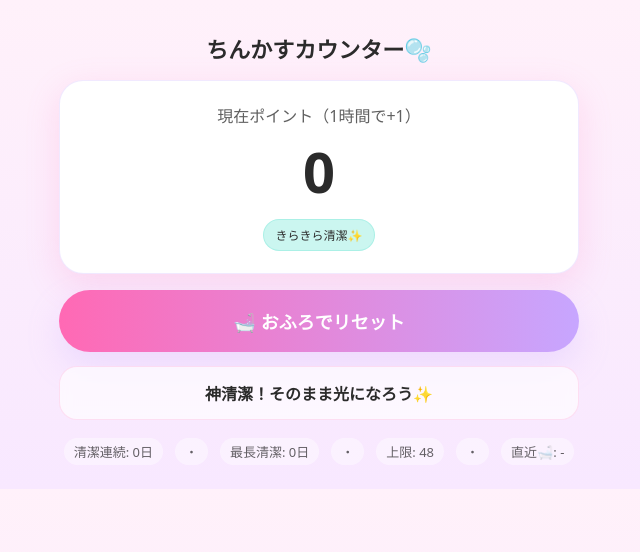
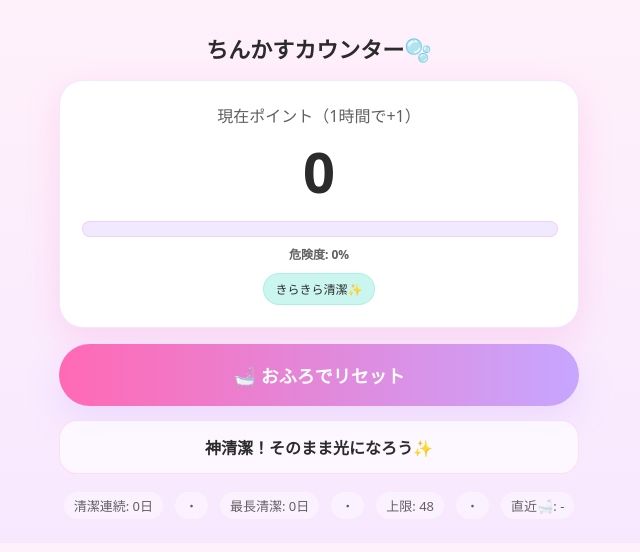
Before and after one commit to skurosawa/chinkasu-pwa, a React (Vite) app: page / in a window 1280 px wide. Shown: the top 552 px of the page, without its empty margins (321-961 px from the left). Built offline with nearby package versions, Linux system fonts and the light colour scheme.

Commit message:
feat: update UI (gauge) and styles

```diff
--- a/src/App.tsx
+++ b/src/App.tsx
@@ -17,37 +17,42 @@ const getOrInitLastResetAt = () => {
 
 export default function App() {
   const todayKey = useMemo(() => getTodayKeyJST(), [])
+
   const [point, setPoint] = useState(0)
-  const [lastResetAt, setLastResetAt] = useState<number>(() => getOrInitLastResetAt())
+  const [lastResetAt, setLastResetAt] = useState<number>(() =>
+    getOrInitLastResetAt(),
+  )
 
-  // 清潔連続（その日に🛁押したら+1、同日複数回はノーカン）
   const [cleanStreak, setCleanStreak] = useState<number>(() =>
     Number(localStorage.getItem('currentCleanStreak') ?? '0'),
   )
+
   const [bestClean, setBestClean] = useState<number>(() =>
     Number(localStorage.getItem('bestCleanStreak') ?? '0'),
   )
 
-  // 直近の🛁履歴表示（例: 13→0）
   const [lastBathPoint, setLastBathPoint] = useState<number | null>(null)
 
-  // 起動時に直近イベントを読む
+  // 起動時に履歴の最新を読む
   useEffect(() => {
     const events = loadBathEvents()
     const last = events.at(-1)
     setLastBathPoint(last ? last.pointBefore : null)
   }, [])
 
-  // 起動時＆一定間隔でポイント再計算（1分に1回で十分）
+  // 1分ごとにポイント再計算
   useEffect(() => {
     const tick = () => {
       const p = calcPoint(nowMs(), lastResetAt, MAX_POINT)
       setPoint(p)
     }
     tick()
-    const id = window.setInterval(tick, 60 * 1000) // 1 minute
+    const id = window.setInterval(tick, 60 * 1000)
     return () => window.clearInterval(id)
   }, [lastResetAt])
+
+  const dangerPercent = Math.round((point / MAX_POINT) * 100)
+  const isDanger = point >= 24
 
   const badge = () => {
     if (point === 0) return 'きらきら清潔✨'
@@ -69,16 +74,13 @@ export default function App() {
     const before = point
     const t = nowMs()
 
-    // 🛁イベント履歴に保存
     appendBathEvent({ ts: t, dayKey: todayKey, pointBefore: before })
     setLastBathPoint(before)
 
-    // リセット
     localStorage.setItem('lastResetAt', String(t))
     setLastResetAt(t)
     setPoint(0)
 
-    // その日に初めて🛁を押したなら、清潔連続を+1
     const lastBathDay = localStorage.getItem('lastBathDay') ?? ''
     if (lastBathDay !== todayKey) {
       const next = cleanStreak + 1
@@ -99,7 +101,21 @@ export default function App() {
 
       <div className="card">
         <p>現在ポイント（1時間で+1）</p>
+
         <div className="count">{point}</div>
+
+        {/* 危険度ゲージ */}
+        <div className="gauge">
+          <div
+            className="gaugeFill"
+            style={{ width: `${dangerPercent}%` }}
+          />
+        </div>
+
+        <div className={`gaugeLabel ${isDanger ? 'danger' : ''}`}>
+          危険度: {dangerPercent}%
+        </div>
+
         <div className="badge">{badge()}</div>
       </div>
 
@@ -116,7 +132,9 @@ export default function App() {
         <span>・</span>
         <span>上限: {MAX_POINT}</span>
         <span>・</span>
-        <span>直近🛁: {lastBathPoint === null ? '-' : `${lastBathPoint}→0`}</span>
+        <span>
+          直近🛁: {lastBathPoint === null ? '-' : `${lastBathPoint}→0`}
+        </span>
       </div>
     </div>
   )
--- a/src/styles/globals.css
+++ b/src/styles/globals.css
@@ -90,3 +90,32 @@ h1 {
   padding: 4px 10px;
   border-radius: 999px;
 }
+
+.gauge {
+  width: 100%;
+  height: 14px;
+  border-radius: 999px;
+  background: rgba(199, 166, 255, 0.25);
+  border: 1px solid rgba(255, 105, 180, 0.2);
+  overflow: hidden;
+  margin-top: 12px;
+}
+
+.gaugeFill {
+  height: 100%;
+  border-radius: 999px;
+  background: linear-gradient(90deg, #a8f0e6, #ff69b4, #c7a6ff);
+  transition: width 0.25s ease;
+}
+
+.gaugeLabel {
+  margin-top: 8px;
+  font-size: 12px;
+  opacity: 0.75;
+  font-weight: 700;
+}
+
+.gaugeLabel.danger {
+  opacity: 1;
+  font-weight: 900;
+}
```
